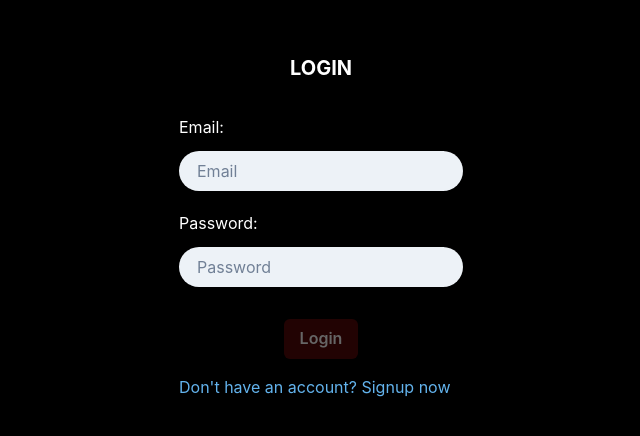
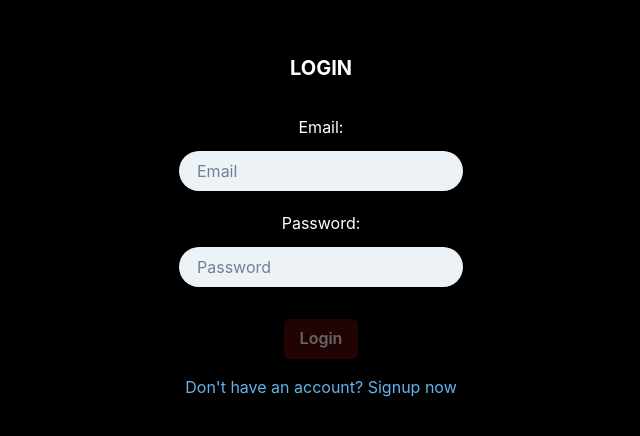
Before and after one commit to Anta18/expense-tracker-frontend, a React (Vite) app: page / in a window 1280 px wide. Shown: the part 190-626 px from the top of the page, without its empty margins (319-959 px from the left). Built offline with nearby package versions, Linux system fonts and the light colour scheme.

Commit message:
Added background colour

```diff
--- a/src/App.jsx
+++ b/src/App.jsx
@@ -6,7 +6,7 @@ import { Box } from "@chakra-ui/react";
 
 function App() {
   return (
-    <Box h="100vh" w="100%" bg="black">
+    <Box minH="100vh" w="100%" bg="black" align="center">
       <BrowserRouter>
         <Routes>
           <Route path="/" element={<Login />} />
```
